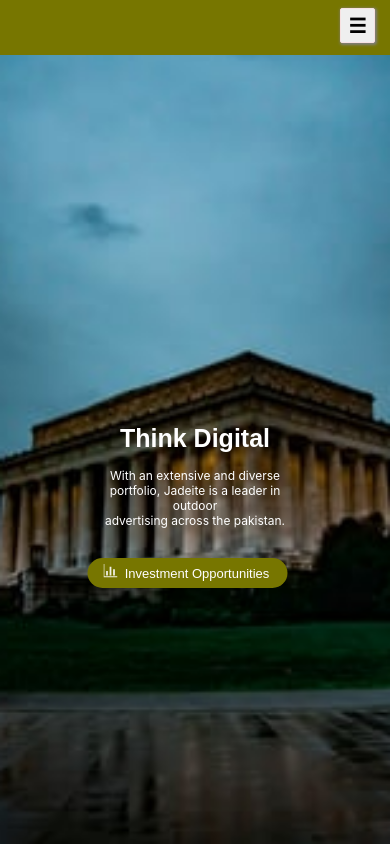
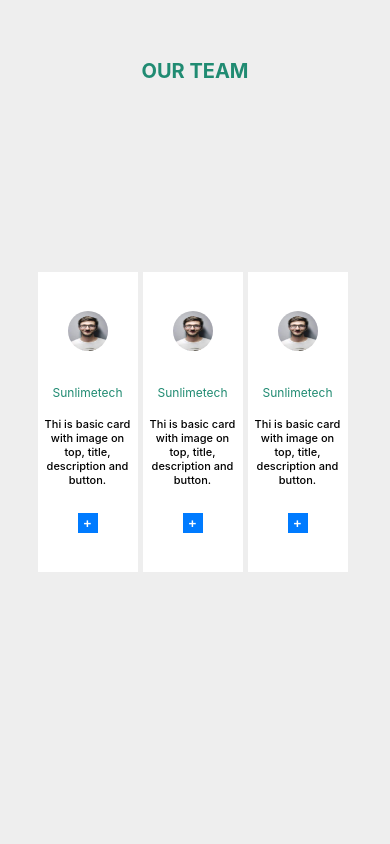
Before and after one commit to Zaibi727/Collection-of-Designs, a React (Create React App) app: page / in a window 390 px wide. Built offline with nearby package versions, Linux system fonts and the light colour scheme.

Commit message:
bio cards

```diff
--- /dev/null
+++ b/src/components/BioCards/ArrayOfCards.jsx
@@ -0,0 +1,31 @@
+import React, { Component } from 'react';
+import SingleCard from './singleCard';
+import styles from './bioCards.module.css';
+
+class ArrayOfCards extends Component {
+    state = {
+        cards: [
+            {id: 1, value: 0},
+            {id: 2, value: 0},
+            {id: 3, value: 0},
+        ]
+     }
+
+
+
+
+    render() {
+        return (
+                  <div className={styles.arrayWrapper}>
+                  <p className={styles.hhh}>OUR TEAM</p>
+                    {this.state.cards.map(card => (
+                    <SingleCard
+                    key={card.id}
+                    value={card.value} />
+                ))}
+            </div>
+         );
+    }
+}
+
+export default ArrayOfCards;
--- /dev/null
+++ b/src/components/BioCards/bioCards.module.css
@@ -0,0 +1,197 @@
+*{
+    padding: 0px;
+    margin: 0px;
+   box-sizing: border-box;
+}
+.arrayWrapper{
+    height: 100vh;
+    display: flex;
+    justify-content: center;
+    background-color: #eeeeee;
+    position: relative;
+}
+.hhh{
+    position: absolute;
+  padding-top: 5%;
+  font-size: 30px;
+  font-weight: bold;
+  color: #208b72;
+}
+.wrapper{
+
+    height: 100vh;
+    display: flex;
+    flex-direction: column;
+    justify-content: center;
+    align-items: center;
+    background-color: #eeeeee;
+}
+
+.secWrapper{
+    width: 300px;
+    max-width: 100%;
+    height: 300px;
+    background-color: white;
+    display: flex;
+    flex-direction: column;
+    align-items: center;
+    justify-content:space-evenly;
+    margin-right: 20px;
+
+}
+.img{
+    width: 100px;
+    height: 100px;
+    border-radius: 50%;
+}
+.name{
+    font-size: 18px;
+    font-weight: 500;
+    color: #208b72;
+    margin-bottom: -8px;
+}
+.discrip{
+    margin-bottom: -8px;
+    font-size: 14px;
+    margin-top: -8px;
+    font-weight: 500;
+}
+.btn{
+    width: 20px;
+    height: 20px;
+    display: flex;
+    justify-content: center;
+    align-items: center;
+    border: none;
+    background-color: #007bff;
+    font-weight: 700;
+    color: white;
+}
+
+@media only screen and (min-width: 1410px){
+    .hhh{
+        padding-top: 5%;
+        font-size: 20px;
+        font-weight: bold;
+        color: #208b72;
+      }
+}
+@media only screen and (max-width: 1200px){
+    .hhh{
+        padding-top: 10%;
+        font-size: 20px;
+        font-weight: bold;
+        color: #208b72;
+      }
+}
+
+@media only screen and (max-width: 800px){
+    .hhh{
+        padding-top: 10%;
+        font-size: 20px;
+        font-weight: bold;
+        color: #208b72;
+      }
+    .secWrapper{
+        width: 150px;
+        height: 300px;
+        margin-right: 10px;
+       padding: 10px;
+    }
+    .img{
+        width: 60px;
+        height: 60px;
+    }
+    .name{
+        font-size: 15px;
+        font-weight: 500;
+        color: #208b72;
+        margin-bottom: -8px;
+    }
+    .discrip{
+        margin-bottom: -8px;
+        font-size: 12px;
+        margin-top: -8px;
+        font-weight: 500;
+    }
+ }
+
+ @media only screen and (max-width: 500px){
+    .hhh{
+          padding-top: 15%;
+          font-size: 20px;
+          font-weight: bold;
+          color: #208b72;
+        }
+    .secWrapper{
+        width: 100px;
+        height: 300px;
+        margin-right: 5px;
+       padding: 5px;
+    }
+    .img{
+        width: 40px;
+        height: 40px;
+    }
+    .name{
+        font-size: 12px;
+        font-weight: 400;
+        color: #208b72;
+        margin-bottom: -8px;
+    }
+    .discrip{
+        margin-bottom: -8px;
+        font-size: 11px;
+        margin-top: -8px;
+        font-weight: 500;
+    }
+ }
+ @media only screen and (max-width: 320px){
+    .secWrapper{
+        width: 100px;
+        height: 300px;
+        margin-right: 5px;
+       padding: 5px;
+       margin-top: 10px;
+    }
+    .img{
+        width: 40px;
+        height: 40px;
+    }
+    .name{
+        font-size: 12px;
+        font-weight: 400;
+        color: #208b72;
+        margin-bottom: -8px;
+    }
+    .discrip{
+        margin-bottom: -8px;
+        font-size: 11px;
+        margin-top: -8px;
+        font-weight: 500;
+    }
+    .arrayWrapper{
+        width: 100%;
+        height: 100vh;
+        display: block;
+        background-color: #eeeeee;
+    }
+    .wrapper{
+
+        height: 50vh;
+        display: flex;
+        flex-direction: column;
+       justify-content: center;
+        align-items: center;
+        background-color: #eeeeee;
+    }
+    .hhh{
+    position: unset;
+        display: flex;
+        justify-content: center;
+      padding-top: 20%;
+      font-size: 15px;
+      font-weight: bold;
+      color: #208b72;
+    }
+ }
--- /dev/null
+++ b/src/components/BioCards/singleCard.jsx
@@ -0,0 +1,25 @@
+import React, { Component } from 'react';
+import styles from './bioCards.module.css';
+
+class SingleCard extends Component {
+    state = {  }
+    render() {
+        return (
+            <div className={styles.wrapper}>
+                <section className={styles.secWrapper}>
+                    <img className={styles.img} src="./images/profile.jpg"/>
+                    <p className={styles.name}>Sunlimetech</p>
+                    <p className={styles.discrip}>
+                        Thi is basic card with image on top, title,<br />
+                        description and button.
+                    </p>
+                    <button className={styles.btn}>
+                        +
+                    </button>
+                </section>
+            </div>
+         );
+    }
+}
+
+export default SingleCard;
--- a/src/components/parent.js
+++ b/src/components/parent.js
@@ -51,8 +51,8 @@ import './dropDown.css';
 //import ContactUsContainer from './ContactUsForm/ContactUsContainer';
 //import CountersContainer from './CounterApp/countersCointainer';
 //import MainContainer from './CounterApp/mainContainer';
-import TwentyMayContainer from './twentyMay/twentyMayContainer';
-
+//import TwentyMayContainer from './twentyMay/twentyMayContainer';
+import ArrayOfCards  from './BioCards/ArrayOfCards';
 
 class Parent extends Component {
 
@@ -61,7 +61,7 @@ class Parent extends Component {
 
         return (
             <div>
-                <TwentyMayContainer  />
+                <ArrayOfCards   />
            </div>
          );
     }
```
Also changed, not shown: src/components/BioCards/newCompo.jsx (added, +17 -0 lines).
